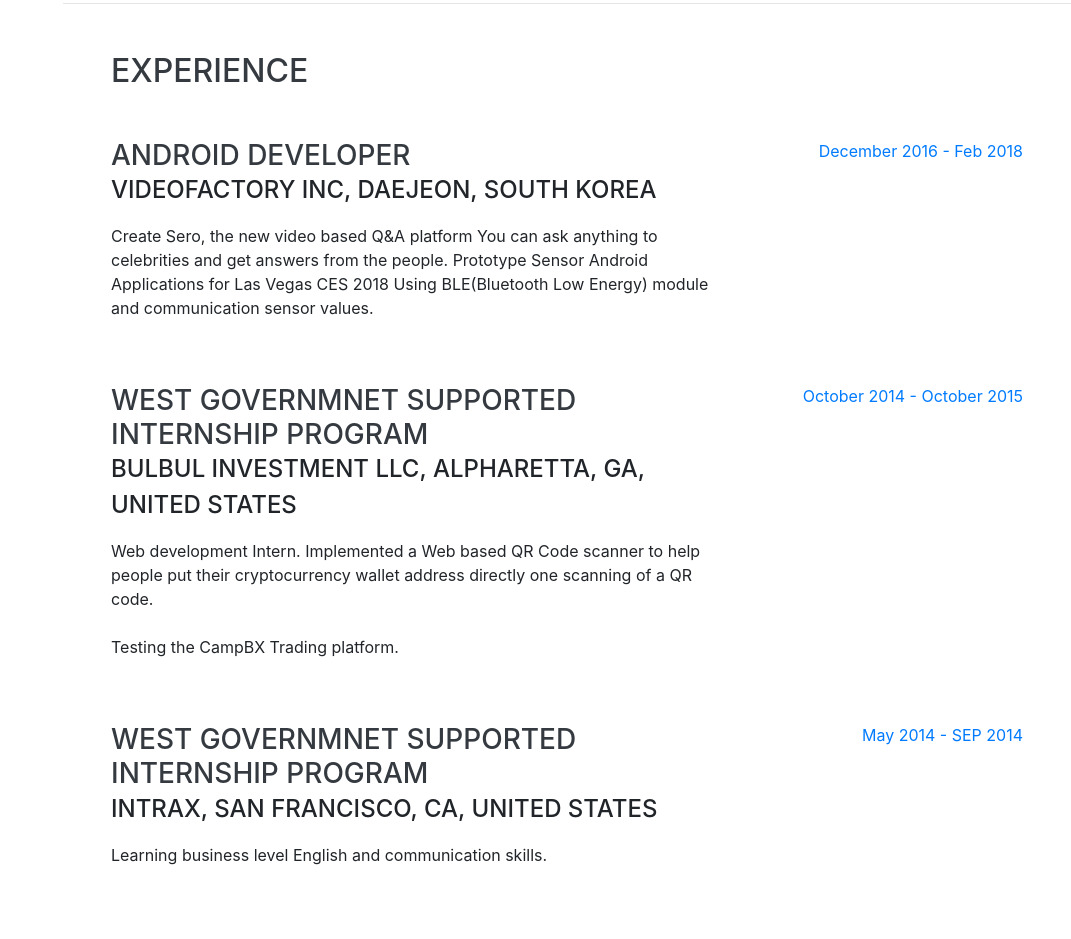
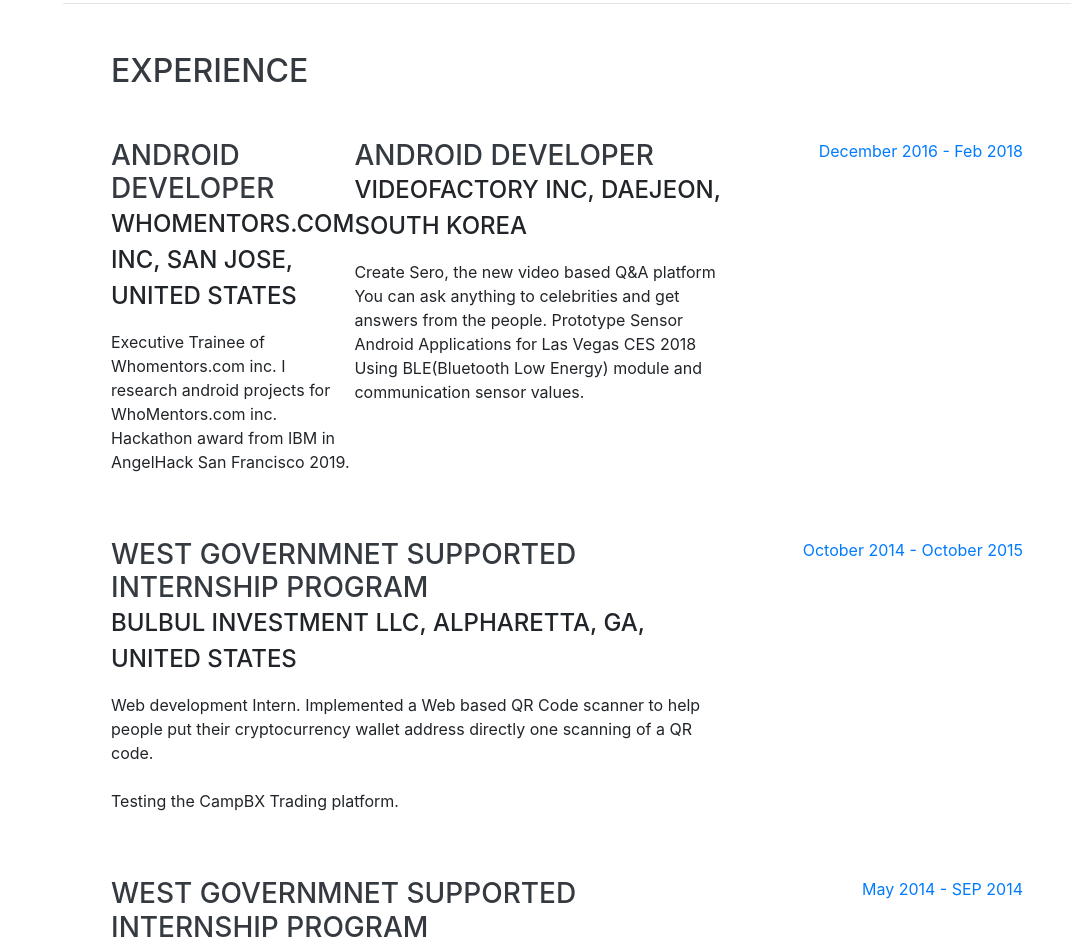
Before and after one commit to hoony2520/thomashan.tk, a website with bundled scripts: page index.html in a window 1280 px wide. Shown: the part 917-1856 px from the top of the page, without its empty margins (209-1280 px from the left). Built offline with nearby package versions, Linux system fonts and the light colour scheme; a web font is replaced by a local one.

Commit message:
update experience

```diff
--- a/index.html
+++ b/index.html
@@ -112,6 +112,13 @@
         <h2 class="mb-5">Experience</h2>
 
         <div class="resume-item d-flex flex-column flex-md-row justify-content-between mb-5">
+           <div class="resume-content">
+            <h3 class="mb-0">Android Developer</h3>
+            <div class="subheading mb-3">WhoMentors.com inc, San Jose, United States</div>
+            <p>Executive Trainee of Whomentors.com inc. I research android projects for WhoMentors.com inc.
+              Hackathon award from IBM in AngelHack San Francisco 2019.
+            </p>
+          </div>
           <div class="resume-content">
             <h3 class="mb-0">Android Developer</h3>
             <div class="subheading mb-3">VideoFactory Inc, Daejeon, South Korea</div>
```
